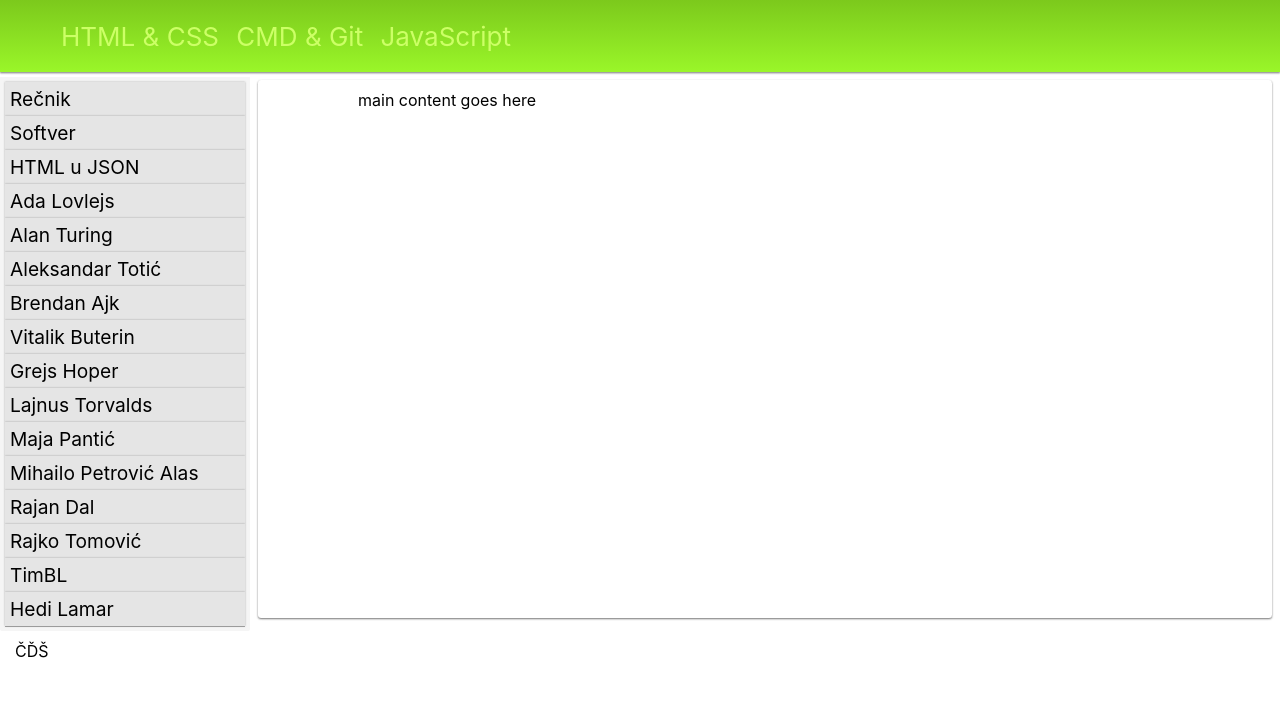
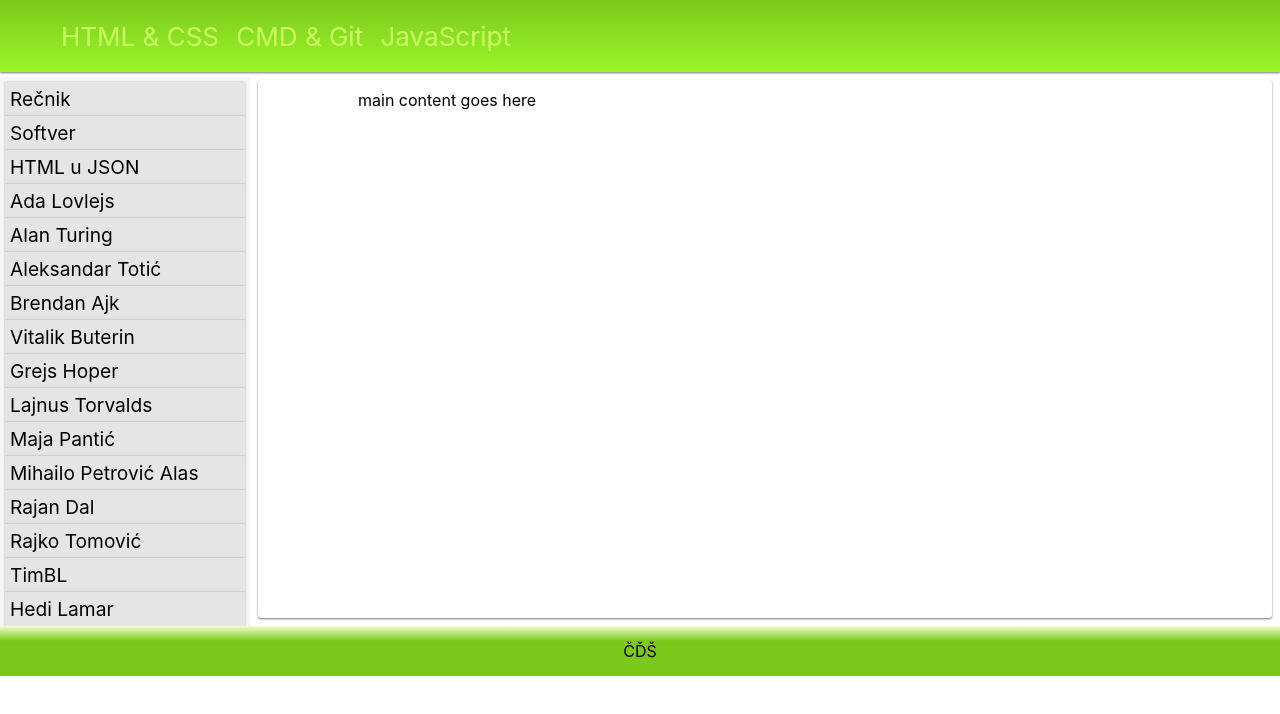
Before and after one commit to hikeislife/Mina-proj, a React (Create React App) app: page / in a window 1280 px wide. Shown: the top 714 px of the page. Built offline with nearby package versions, Linux system fonts and the light colour scheme.

Commit message:
variables

```diff
--- a/src/SCSS/_footer.scss
+++ b/src/SCSS/_footer.scss
@@ -1,4 +1,15 @@
 footer {
 	grid-column: 1/3;
 	padding: 15px;
+	background-color: $mainGreen;
+    background: linear-gradient(to bottom, $lightGreen 0%, $darkGreen 30%);
+    z-index: 1000;
+    text-align: center;
 }
+
+footer > hr {
+  width: 90%;
+  margin: 10px auto 20px;
+  border-color: $lightFont;
+  align-items: center;
+}
--- a/src/SCSS/_variables.scss
+++ b/src/SCSS/_variables.scss
@@ -1,2 +1,4 @@
 $mainGreen: #9af629;
 $darkGreen: #7cc91c;
+$lightGreen: #eeffcc;
+$lightFont: #535353;
--- a/src/components/sideNav.jsx
+++ b/src/components/sideNav.jsx
@@ -1,6 +1,6 @@
 import React, { Component } from "react";
 import { getMenu } from '../data/menu';
-import TopNav from './topNav';
+//import TopNav from './topNav';
 
 class SideNav extends Component {
 	// state = {
--- a/src/components/topNav.jsx
+++ b/src/components/topNav.jsx
@@ -1,5 +1,5 @@
 import React, { Component } from "react";
-import SideNav from './sideNav';
+//import SideNav from './sideNav';
 import { getTopNav } from '../data/topNav';
 
 class TopNav extends Component {
```
